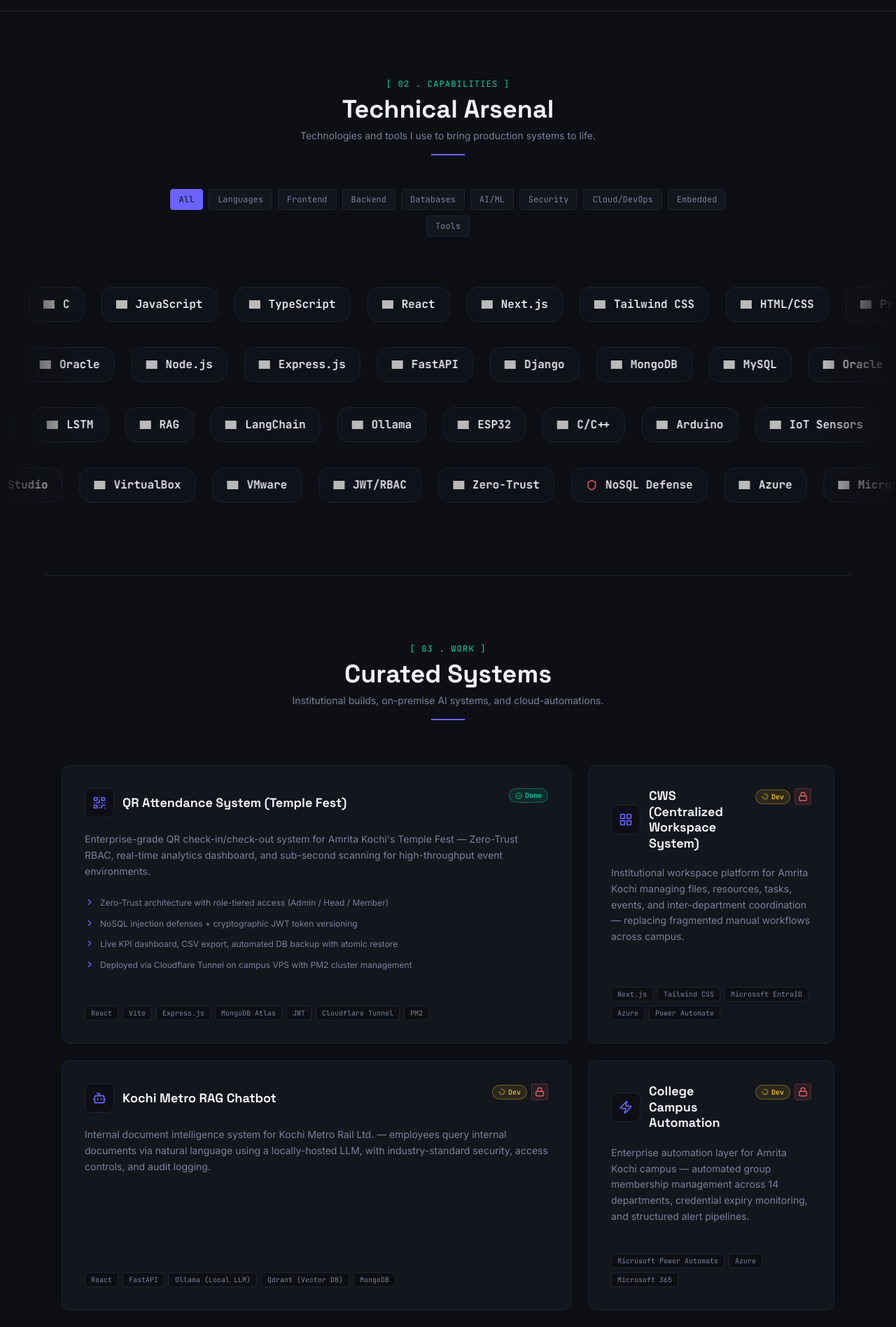
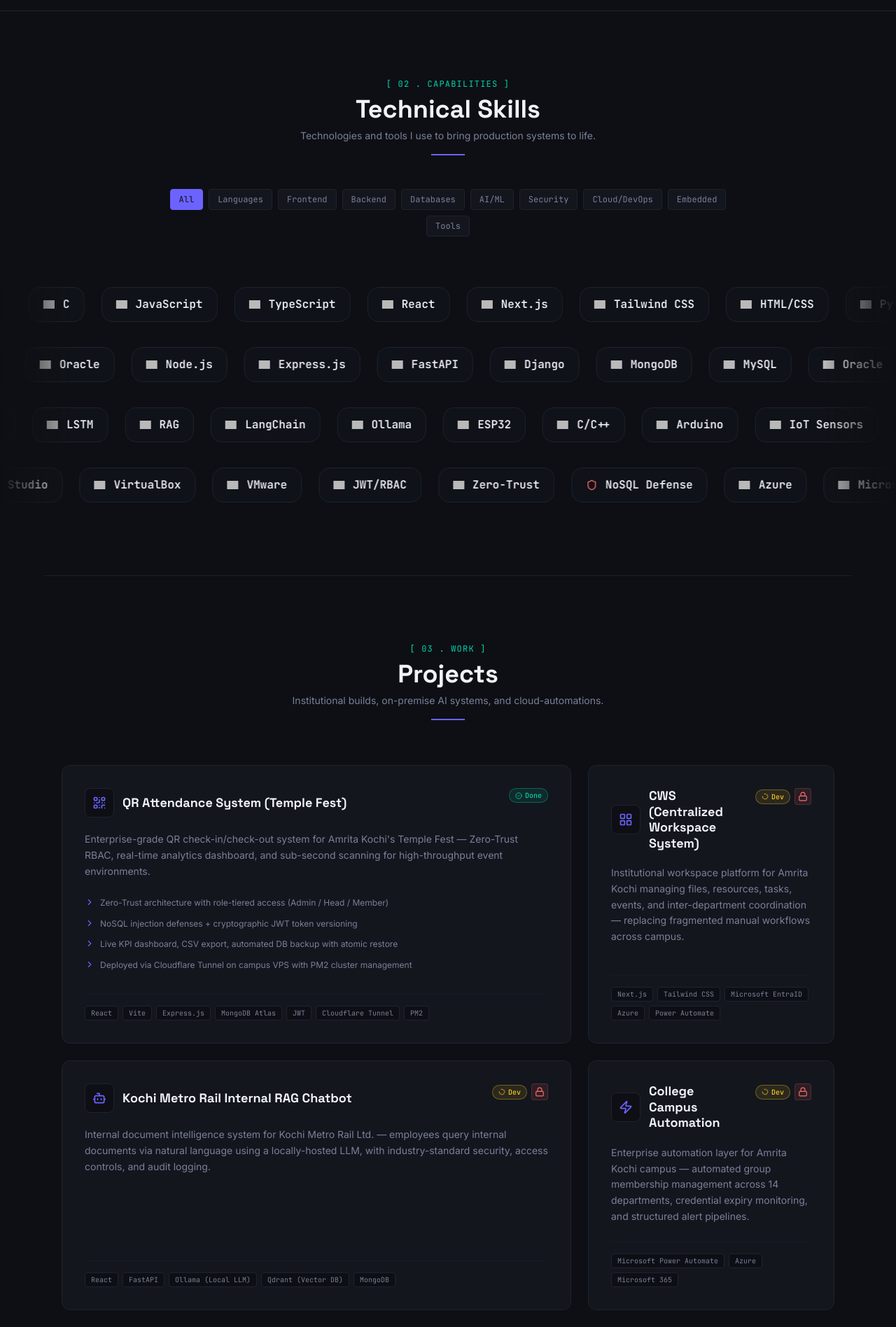
Before and after one commit to ErickXavier-dev/Portfolio.ME, a Next.js app: page / in a window 1280 px wide. Shown: the part 1340-3236 px from the top of the page at 70% size. Built offline with nearby package versions, Linux system fonts and the light colour scheme; grey boxes are pictures that could not be loaded.

Commit message:
feat: rename titles, update project metadata, and update footer resources links

```diff
--- a/components/Footer.jsx
+++ b/components/Footer.jsx
@@ -38,7 +38,7 @@ export default function Footer() {
   const featuredBuilds = [
     { label: "QR Attendance System", href: "#projects" },
     { label: "Centralized Workspace", href: "#projects" },
-    { label: "Kochi Metro RAG Bot", href: "#projects" },
+    { label: "KMRL Internal RAG Bot", href: "#projects" },
     { label: "Campus Automation", href: "#projects" },
     { label: "Service Saathi AI", href: "#projects" }
   ];
@@ -46,7 +46,7 @@ export default function Footer() {
   const socialLinks = [
     { label: "GitHub Profile", href: "https://github.com/ErickXavier-dev" },
     { label: "LinkedIn Connection", href: "https://linkedin.com/in/erickxavier" },
-    { label: "IEDC Amrita", href: "#leadership" }
+    { label: "IEDC Amrita Kochi", href: "https://www.amritaiedc.in/" }
   ];
 
   return (
--- a/components/Projects.jsx
+++ b/components/Projects.jsx
@@ -38,7 +38,7 @@ export default function Projects() {
           <div className="flex flex-col items-center">
             <span className="font-mono text-xs text-accent-secondary uppercase tracking-widest mb-2">[ 03 . Work ]</span>
             <h2 className="text-3xl md:text-4xl font-display font-bold text-center text-text-primary">
-              Curated Systems
+              Projects
             </h2>
             <p className="text-sm font-body text-text-muted mt-2 text-center max-w-md">
               Institutional builds, on-premise AI systems, and cloud-automations.
--- a/components/Skills.jsx
+++ b/components/Skills.jsx
@@ -142,7 +142,7 @@ export default function Skills() {
           <div className="flex flex-col items-center">
             <span className="font-mono text-xs text-accent-secondary uppercase tracking-widest mb-2">[ 02 . Capabilities ]</span>
             <h2 className="text-3xl md:text-4xl font-display font-bold text-center text-text-primary">
-              Technical Arsenal
+              Technical Skills
             </h2>
             <p className="text-sm font-body text-text-muted mt-2 text-center max-w-md">
               Technologies and tools I use to bring production systems to life.
--- a/data/projects.json
+++ b/data/projects.json
@@ -24,7 +24,7 @@
   },
   {
     "id": "kochi-metro-rag",
-    "title": "Kochi Metro RAG Chatbot",
+    "title": "Kochi Metro Rail Internal RAG Chatbot",
     "status": "in_progress",
     "visibility": "private",
     "stack": ["React", "FastAPI", "Ollama (Local LLM)", "Qdrant (Vector DB)", "MongoDB"],
```
